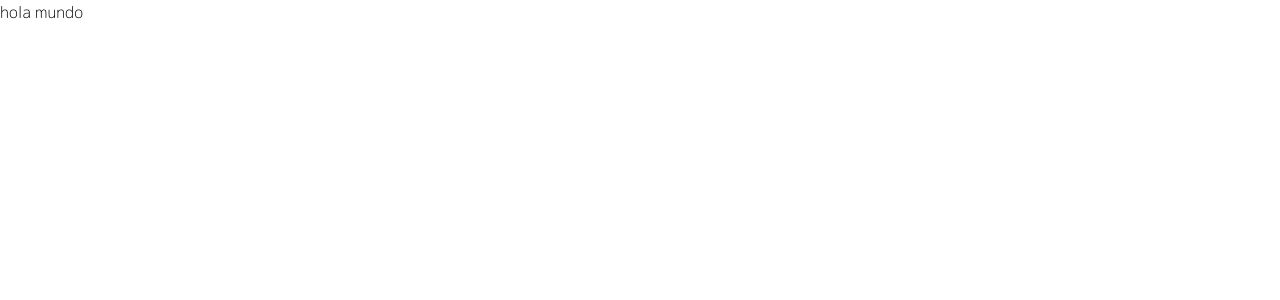
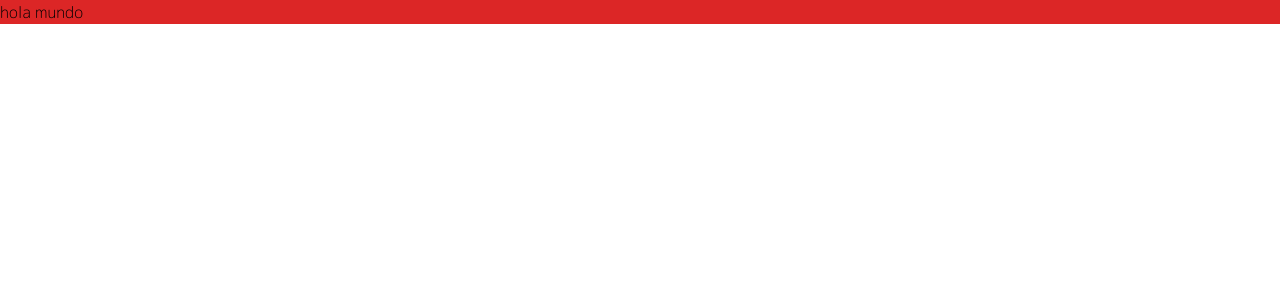
Before and after one commit to angelzxz1/yom, a Next.js app: page / in a window 1280 px wide. Shown: the top 300 px of the page. Built offline with nearby package versions, Linux system fonts and the light colour scheme.

Commit message:
Added a bg red

```diff
--- a/pages/index.tsx
+++ b/pages/index.tsx
@@ -1,5 +1,5 @@
 const Page = () => {
-	return <div className="">hola mundo</div>;
+	return <div className="bg-red-600">hola mundo</div>;
 };
 
 export default Page;
```
